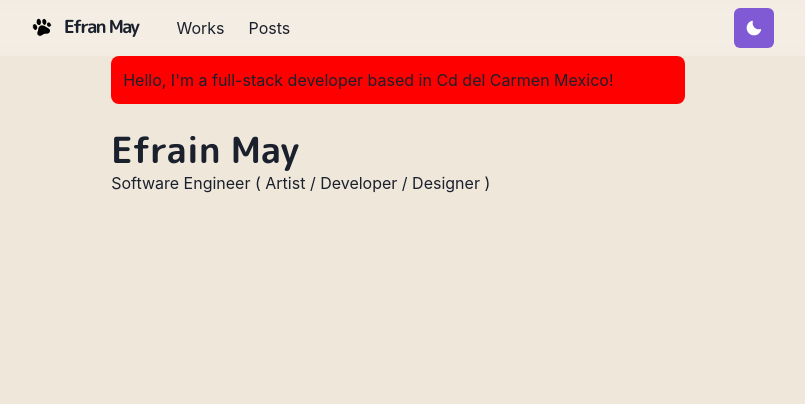
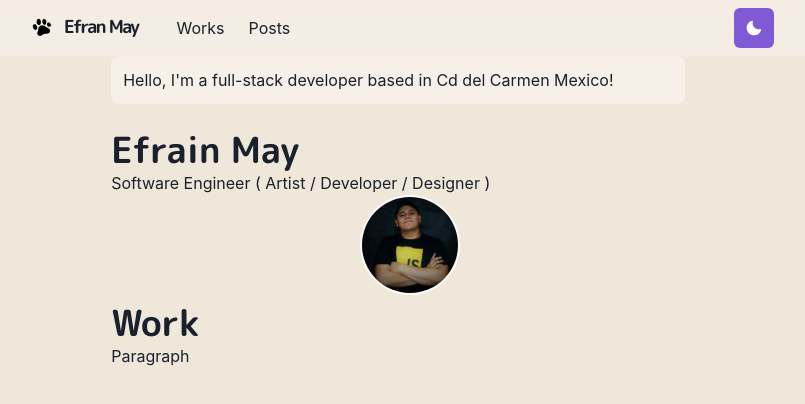
Before and after one commit to efraindrummer/efrawebsaite-nextjs-copywith, a Next.js app: page / in a window 1280 px wide. Shown: the top 404 px of the page, without its empty margins (242-1047 px from the left). Built offline with nearby package versions, Linux system fonts and the light colour scheme.

Commit message:
section js

```diff
--- /dev/null
+++ b/components/section.js
@@ -0,0 +1,22 @@
+import { motion } from 'framer-motion'
+import { chakra, shouldForwardProp } from '@chakra-ui/react'
+
+
+const StyledDiv = chakra(motion.div, {
+    shouldForwardProp: prop => {
+        return shouldForwardProp(prop) || prop === 'transition'
+    }
+})
+
+const Section = ({ children, delay = 0 }) => (
+    <StyledDiv
+        initial={{y: 10, opacity: 0}}
+        animate={{y: 0, opacity: 1}}
+        transition={{duration: 0.8, delay}}
+        mb={6}
+    >
+        {children}
+    </StyledDiv>
+)
+
+export default Section
--- a/pages/index.js
+++ b/pages/index.js
@@ -1,9 +1,10 @@
-import { Container, Box, Heading } from '@chakra-ui/react'
+import { Container, Box, Heading, Image, useColorModeValue } from '@chakra-ui/react'
+import Section from '../components/section'
 
 const Page = () => {
     return (
         <Container>
-            <Box borderRadius="lg" bg="red" p={3}  mb={6} aling="center">
+            <Box borderRadius="lg" bg={useColorModeValue('whiteAlpha.500', 'whiteAlpha.200')} p={3}  mb={6} aling="center">
                 Hello, I&apos;m a full-stack developer based in Cd del Carmen Mexico!
             </Box>
 
@@ -15,6 +16,30 @@
                     <p>Software Engineer ( Artist / Developer / Designer )</p>
                 </Box>
             </Box>
+            <Box
+                flexShrink={0}
+                mt={{base: 4, md: 0}}
+                ml={{md: 6}}
+                align="center"
+            >
+                <Image
+                    borderColor="whiteAlpha.800"
+                    borderWidth={2}
+                    borderStyle="solid"
+                    maxWidth="100px"
+                    display="inline-block"
+                    borderRadius="full"
+                    src="/images/efrain.jpg"
+                    alt="Profile Image"
+                />
+            </Box>
+
+            <Section delay={0.1}>
+                <Heading as="h3" varlant="section-title">
+                    Work
+                </Heading>
+                <p>Paragraph</p>
+            </Section>
         </Container>
     )
 }
```
Also changed, not shown: public/images/efrain.jpg (added).
